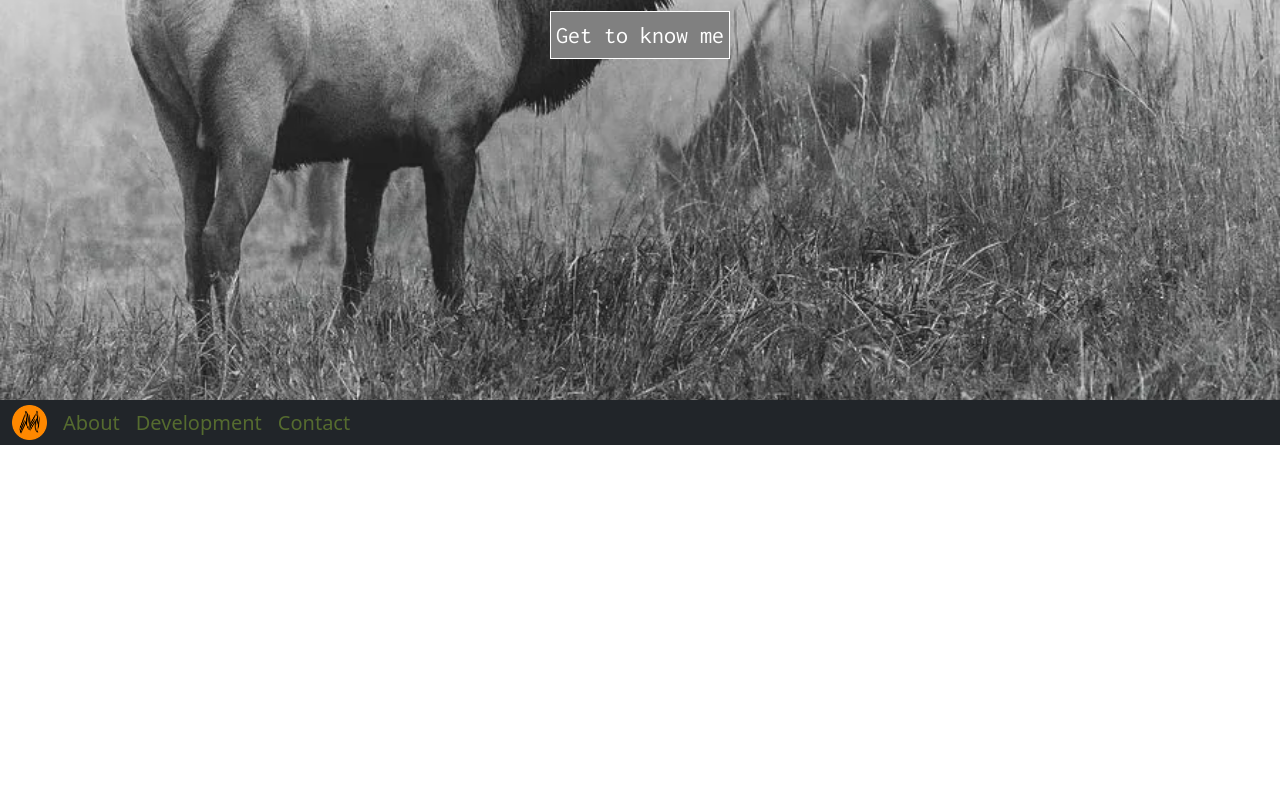
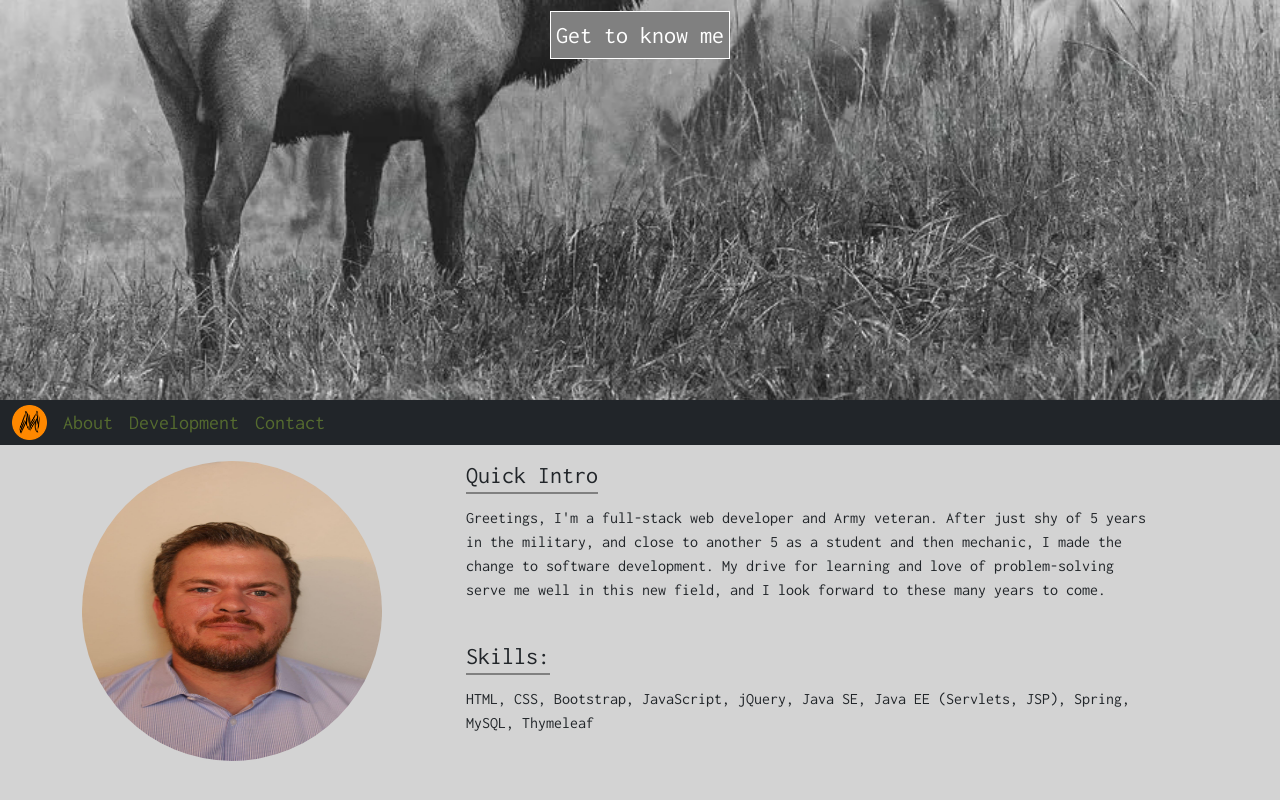
Before and after one commit to Chrismerritt91/Portfolio, a plain HTML site: page homepage.html in a window 1280 px wide. Shown: the part 400-1200 px from the top of the page. Before the commit the page ends 845 px from the top, so only its background shows below. Drawn offline with nearby package versions, Linux system fonts and the light colour scheme.

Commit message:
add to about section

```diff
--- a/homepage.html
+++ b/homepage.html
@@ -23,9 +23,11 @@
                 <a href="#about">Get to know me</a>
             </div>
         </div>
-        <nav class="navbar navbar-expand-lg bg-dark p-0 fs-5">
+    </section>
+    <section id="about">
+        <nav class="navbar navbar-expand-lg bg-dark p-0 fs-5 fixed">
             <div class="container-fluid">
-                <a class="navbar-brand" href="#">
+                <a class="navbar-brand" href="#home">
                     <img src="img/android-chrome-512x512.png" alt="Merritt" width="35" height="35">
                 </a>
                 <button class="navbar-toggler" type="button" data-bs-toggle="collapse" data-bs-target="#navbarSupportedContent" aria-controls="navbarSupportedContent" aria-expanded="false" aria-label="Toggle navigation">
@@ -34,18 +36,30 @@
                 <div class="collapse navbar-collapse" id="navbarSupportedContent">
                     <ul class="navbar-nav me-auto mb-2 mb-lg-0">
                         <li class="nav-item">
-                            <a class="pe-3" aria-current="page" href="#">About</a>
+                            <a class="pe-3" aria-current="page" href="#about">About</a>
                         </li>
                         <li class="nav-item">
-                            <a class="pe-3" href="#">Development</a>
+                            <a class="pe-3" href="#development">Development</a>
                         </li>
                         <li class="nav-item">
-                            <a class="pe-3" href="#">Contact</a>
+                            <a class="pe-3" href="#contact">Contact</a>
                         </li>
                     </ul>
                 </div>
             </div>
         </nav>
+        <div class="container d-flex">
+            <img class="headshot mt-3 col-4" src="img/headshot%20copy.jpg" alt="Avatar">
+            <div class="container introduction ps-5 mt-3 col-8" >
+                <h4><span class="pb-1">Quick Intro</span></h4>
+                <p class="pt-2" >
+                    Greetings, I'm a full-stack web developer and Army veteran. After just shy of 5 years in the military, and close to another 5 as a student and then mechanic, I made the change to software development. My drive for learning and love of problem-solving serve me well in this new field, and I look forward to these many years to come.
+                </p>
+                <br>
+                <h4><span class="pb-1">Skills:</span></h4>
+                <p class="pt-2">HTML, CSS, Bootstrap, JavaScript, jQuery, Java SE, Java EE (Servlets, JSP), Spring, MySQL, Thymeleaf</p>
+            </div>
+        </div>
     </section>
 </main>
 
--- a/main.css
+++ b/main.css
@@ -1,6 +1,8 @@
 #home {
     background-image: url("img/black-and-white-bull-elk-eric-albright.webp");
     background-size: cover;
+    background-repeat: no-repeat;
+    background-position: center;
     height: 100vh;
     width: 100vw;
 }
@@ -45,3 +47,25 @@
 .button>a:hover{
     background-color: rosybrown;
 }
+
+#about{
+    background-color: lightgrey;
+    height: 1082px;
+    width: 100vw;
+    font-family: 'Inconsolata', monospace;
+}
+
+.headshot{
+    box-sizing: border-box;
+    height: 300px;
+    width: 300px;
+    border-radius: 50%;
+}
+
+.introduction>h4>span{
+    border-bottom: 2px gray solid;
+}
+
+nav{
+    /*animation: ;*/
+}
```
Also changed, not shown: img/headshot copy.jpg (added).
